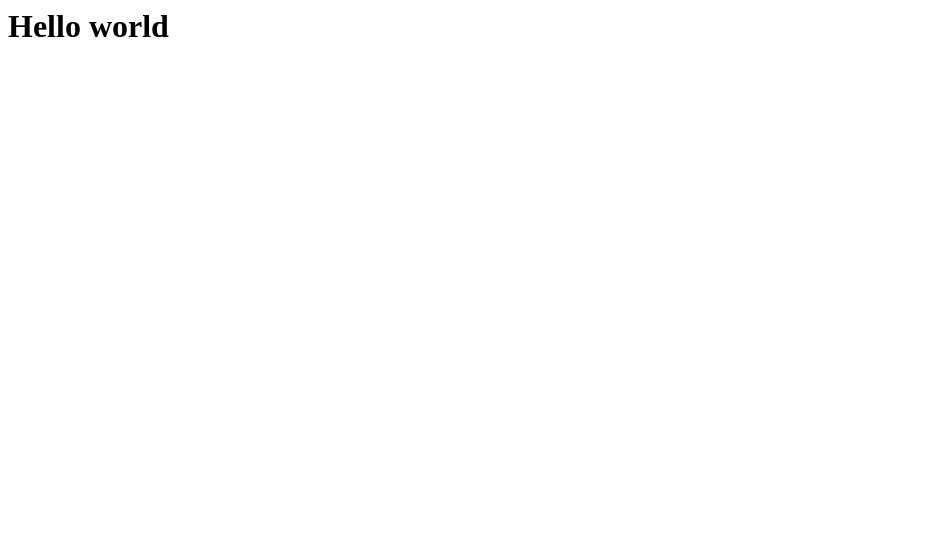
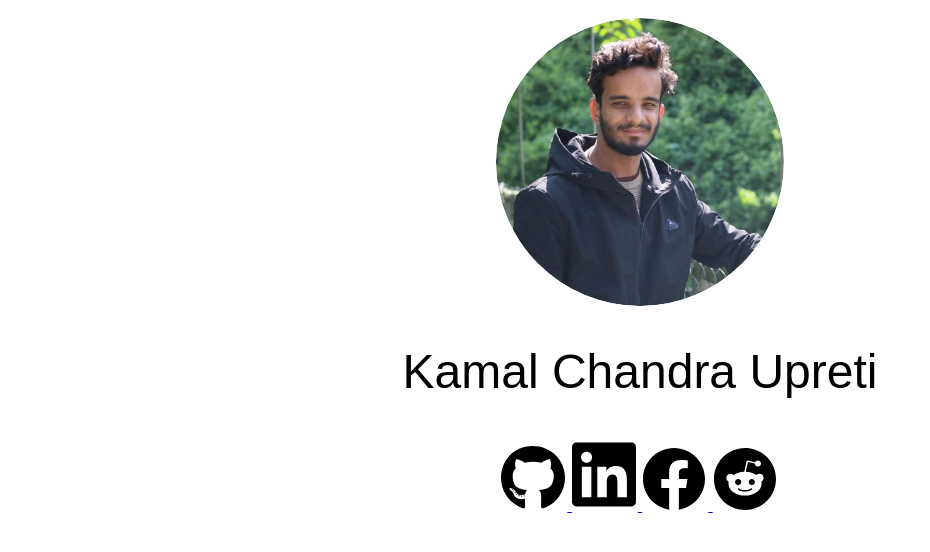
Before and after one commit to kmlupreti/kmlupreti.github.io, a plain HTML site: page index.html in a window 1280 px wide. Shown: the whole page, without its empty margins (0-930 px from the left). Drawn offline with Linux system fonts and the light colour scheme.

Commit message:
Refactor homepage

```diff
--- a/index.html
+++ b/index.html
@@ -1 +1,91 @@
-<h1>Hello world</h1>
+<!DOCTYPE html>
+<html>
+    <head>
+        <meta charset="utf-8">
+        <meta name="viewport" content="width=device-width, initial-scale=1">
+        <style type="text/css">
+        html, body { margin: 0; padding: 0; }
+
+        html {
+        font-size: 1em;
+        line-height: 1.4;
+        }
+
+        body {
+        font-family: sans-serif;
+        }
+        .center {
+        margin: auto;
+        width: 50%;
+        padding: 10px;
+        }
+        .avatar {
+        border-radius: 10em;
+        width: 18em;
+        height: 18em;
+        }
+        .avatar{
+        display: block;
+        overflow: hidden;
+        margin: .5em auto;
+        margin-bottom: 1em;
+        }
+        .info {
+        text-align: center;
+        }
+        .info   > h1 {
+        font-weight: lighter;
+        font-size: 3em;
+        }
+        .avatar__image {
+        /* Rounded border */
+        border-radius: 50%;
+        /* Take full size */
+        height: 100%;
+        width: 100%;
+        }
+
+        .icon:hover .icon-unlock,
+        .icon .icon-lock {
+        display: none;
+        }
+        .icon:hover .icon-lock {
+        display: inline;
+        }
+        .icon > i > img      {
+        height: 10%;
+        width: 10%;
+        margin-right: 2px;
+        }
+        </style>
+        <title>Kamal Chandra Upreti</title>
+    </head>
+    <body>
+        <div class="center">
+            <div class="avatar">
+                <!-- Avatar image -->
+                <img class="avatar__image" src="me.jpg" />
+            </div>
+            <div class="info">
+                <h1>Kamal Chandra Upreti</h1>
+                <a href="#" class="icon">
+                    <i class="icon-unlock"><img src="icons/github.svg"></i>
+                    <i class="icon-lock"><img src="icons/github-color.svg"></i>
+                </a>
+                <a href="#" class="icon">
+                    <i class="icon-unlock"><img src="icons/linkedin.svg"></i>
+                    <i class="icon-lock"><img src="icons/linkedin-color.svg"></i>
+                </a>
+                <a href="#" class="icon">
+                    <i class="icon-unlock"><img src="icons/fb.svg"></i>
+                    <i class="icon-lock"><img src="icons/fb-color.svg"></i>
+                </a>
+                <a href="#" class="icon">
+                    <i class="icon-unlock"><img src="icons/reddit.svg"></i>
+                    <i class="icon-lock"><img src="icons/reddit-color.svg"></i>
+                </a>
+            </div>
+        </div>
+
+    </body>
+</html>
```
